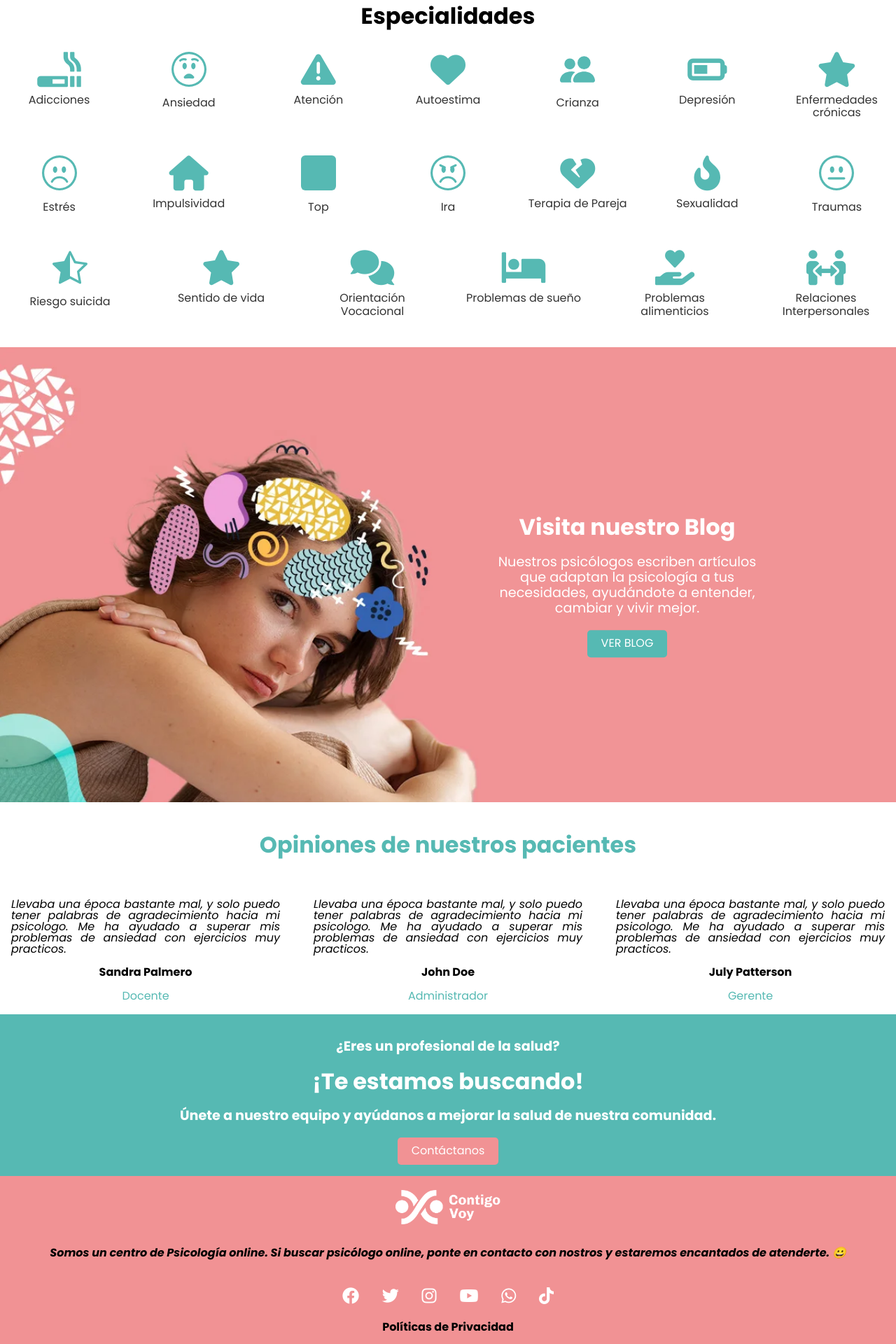
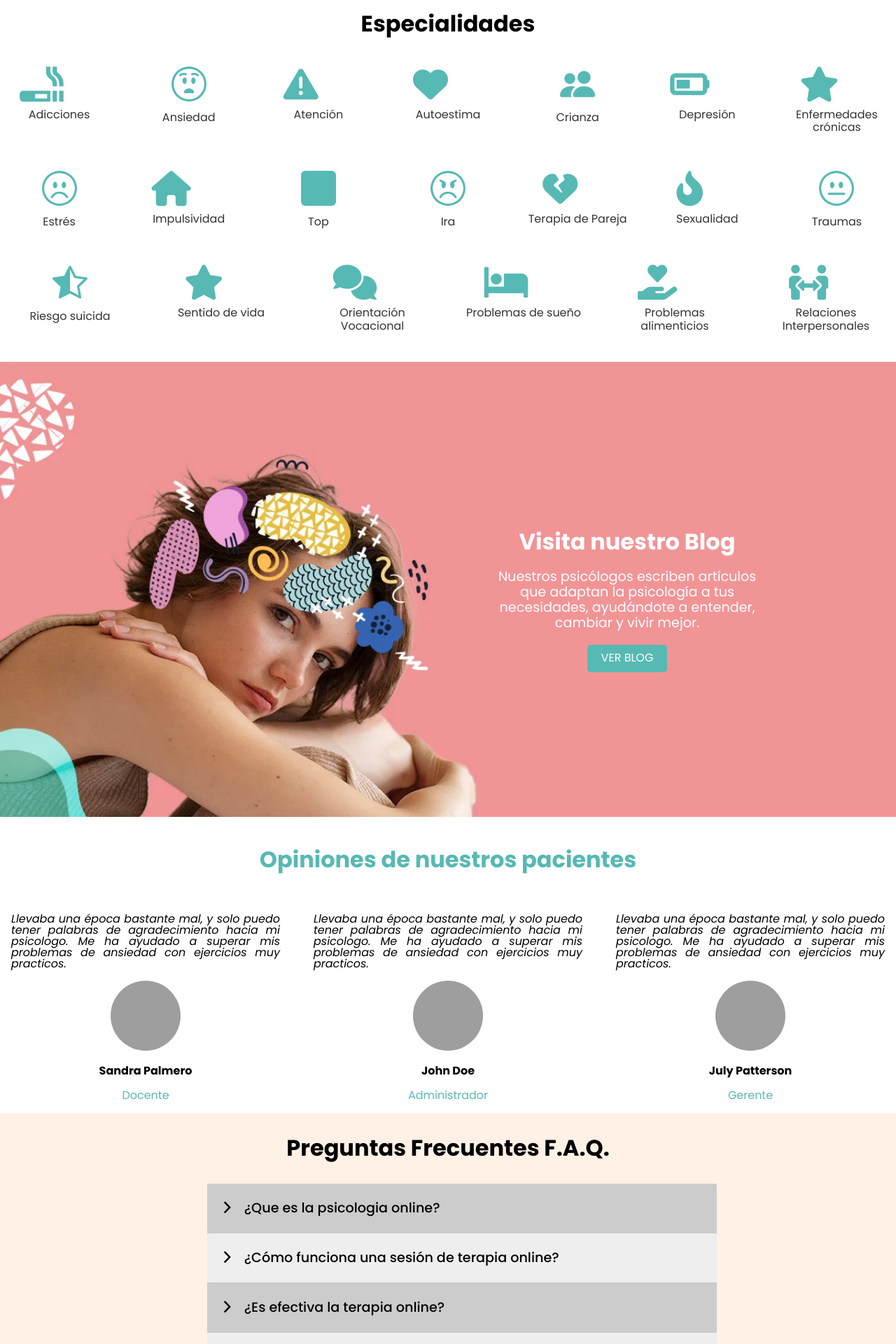
Before and after one commit to marrScielo/calidad-y-prueba, a PHP site: page / in a window 1280 px wide. Shown: the part 2920-4840 px from the top of the page at 70% size. Run offline with PHP 8.4, Linux system fonts and the light colour scheme; some libraries are stand-ins or nearby versions; some web fonts are replaced; grey boxes are pictures that could not be loaded.

Commit message:
Agregar faq y imgs

```diff
--- a/Componentes/opiniones.php
+++ b/Componentes/opiniones.php
@@ -45,7 +45,16 @@
     .especialidad{
       color: #56B9B3;
     }
-
+    .imagenc{
+      text-align: center;
+      width: 100px;
+      height: 100px;
+      border-radius: 50%;
+      object-fit: cover;
+    }
+    .ccc{
+      text-align: center;
+    }
     @media (max-width: 768px) {
       .container_body{
         grid-template-columns: 1fr;
@@ -61,26 +70,29 @@
 
     <div class="container_body">
 
-      <div>
+      <div class="ccc">
         <p class="content" id="test">Llevaba una época bastante mal, y solo puedo tener palabras de agradecimiento hacia mi psicologo. Me ha ayudado a superar
            mis problemas de ansiedad con ejercicios muy practicos.
         </p>
+        <img class="imagenc" src="https://www.shutterstock.com/image-photo/portrait-beautiful-young-woman-smiling-600nw-185861723.jpg" alt="">
         <p class="author">Sandra Palmero</p>
         <p class="especialidad">Docente</p>
       </div>
 
-      <div>
+      <div class="ccc">
         <p class="content">Llevaba una época bastante mal, y solo puedo tener palabras de agradecimiento hacia mi psicologo. Me ha ayudado a superar
            mis problemas de ansiedad con ejercicios muy practicos.
         </p>
+        <img class="imagenc" src="https://plus.unsplash.com/premium_photo-1689568158814-3b8e9c1a9618?fm=jpg&w=3000&auto=format&fit=crop&q=60&ixlib=rb-4.0.3&ixid=M3wxMjA3fDB8MHxzZWFyY2h8MXx8cGVyc29uYXxlbnwwfHwwfHx8MA%3D%3D" alt="">
         <p class="author">John Doe</p>
         <p class="especialidad">Administrador</p>
       </div>
 
-      <div>
+      <div class="ccc">
         <p class="content">Llevaba una época bastante mal, y solo puedo tener palabras de agradecimiento hacia mi psicologo. Me ha ayudado a superar
            mis problemas de ansiedad con ejercicios muy practicos.
         </p>
+        <img class="imagenc" src="https://img.freepik.com/foto-gratis/sonriente-joven-morena-caucasica-mira-camara_141793-103816.jpg?size=626&ext=jpg&ga=GA1.1.2008272138.1720828800&semt=ais_user" alt="">
         <p class="author">July Patterson</p>
         <p class="especialidad">Gerente</p>
       </div>
--- /dev/null
+++ b/Componentes/preguntas.php
@@ -0,0 +1,132 @@
+
+<body>
+<link rel="stylesheet" href="https://code.ionicframework.com/ionicons/2.0.1/css/ionicons.min.css">
+    <style>
+
+        /***** FONTS *****/
+        #nivel{
+            width: 100%;
+            background-color:#FFF1E6;
+        }
+        ul,
+        li {
+            list-style: none;
+        }
+
+        #container {
+            width: 60%;
+            margin: 0 20%;
+            overflow: auto;
+        }
+
+        h1 {
+            text-align: center;
+            margin: 1em 0;
+        }
+
+
+        i {
+            margin-right: 1em;
+        }
+
+        .faq li {
+            padding: 1.25em;
+        }
+
+        .faq li.q {
+            background-color: #eee;
+            font-weight: 500;
+            font-size: 120%;
+            border-bottom: 1px #ccc solid;
+            cursor: pointer;
+        }
+
+        .faq li.q:nth-child(1),
+        .faq li.q:nth-child(5),
+        .faq li.q:nth-child(9) {
+            background: #ccc;
+        }
+
+        .faq li.a {
+            color: darkslategray;
+            display: none;
+        }
+
+
+
+
+
+        /********* MEDIA QUERIES ************/
+        @media (max-width: 800px) {
+            #container {
+                width: 90%;
+                margin: 0 5%;
+            }
+
+            .title {
+                width: 90%;
+                margin: 0 5%;
+                height: 3.5em;
+            }
+
+            .faq li {
+                text-align: center;
+            }
+
+            .faq li.a {
+                width: 85%;
+                margin-left: 5%;
+            }
+
+        }
+    </style>
+    <div id="nivel">
+    <div id="container">
+        <h1>Preguntas Frecuentes F.A.Q.</h1>
+        <!--<div class="title">
+            <h3>Aqui respondemos sobre preguntas</h3>
+        </div>-->
+
+        <ul class="faq">
+            <li class="q"><i class="ion-chevron-right"></i>¿Que es la psicologia online?</li>
+            <li class="a">La psicología online es la prestación de servicios psicológicos a través de plataformas digitales, como videoconferencias, llamadas telefónicas y mensajería instantánea.
+            </li>
+
+            <li class="q"><i class="ion-chevron-right"></i>¿Cómo funciona una sesión de terapia online?</li>
+            <li class="a">Las sesiones se realizan a través de videoconferencias seguras. Recibirás un enlace para unirte a la sesión desde tu dispositivo.</li>
+
+            <li class="q"><i class="ion-chevron-right"></i>¿Es efectiva la terapia online?</li>
+            <li class="a">Sí, numerosos estudios han demostrado que la terapia online puede ser tan efectiva como la terapia presencial para una variedad de problemas psicológicos.
+            </li>
+
+            <li class="q"><i class="ion-chevron-right"></i>¿Cómo puedo agendar una sesión en ContigoVoy?</li>
+            <li class="a">Puedes agendar una sesión a través de nuestra página web, llamándonos o enviándonos un correo electrónico.</li>
+
+            <li class="q"><i class="ion-chevron-right"></i>¿Necesito algún equipo especial para la terapia online?</li>
+            <li class="a">Solo necesitas un dispositivo con acceso a internet, una cámara y un micrófono funcionales. La mayoría de los smartphones, tabletas y computadoras son adecuados.
+            </li>
+
+        </ul>
+    </div>
+    </div>
+
+
+
+    <script>
+        // Accordian
+        var action = "click";
+        var speed = "500";
+
+        $(document).ready(function () {
+            // Question handler
+            $('li.q').on(action, function () {
+                // Get next element
+                $(this).next()
+                    .slideToggle(speed)
+                    // Select all other answers
+                    .siblings('li.a')
+                    .slideUp();
+            });
+        });
+    </script>
+</body>
--- a/index.php
+++ b/index.php
@@ -44,6 +44,8 @@
 
     <?php include 'Componentes/opiniones.php'; ?>
 
+    <?php include 'Componentes/preguntas.php'; ?>
+
     <?php include 'Componentes/footer_new.php'; ?>
 
     <!-- Botón flotante de WhatsApp -->
```
Also changed, not shown: Componentes/styles.css (added).
